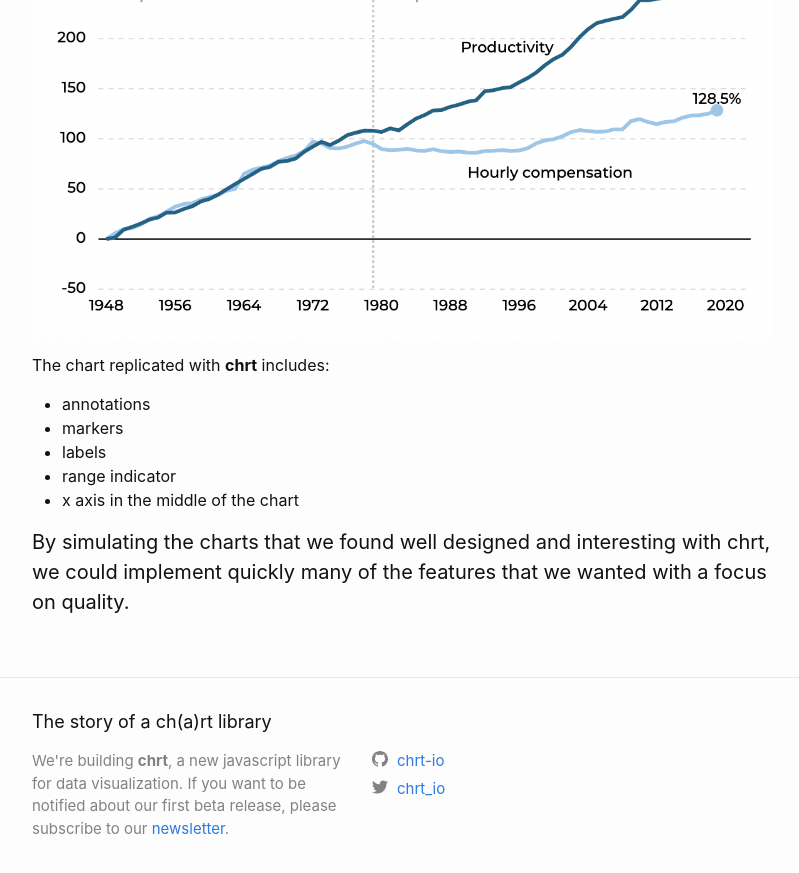
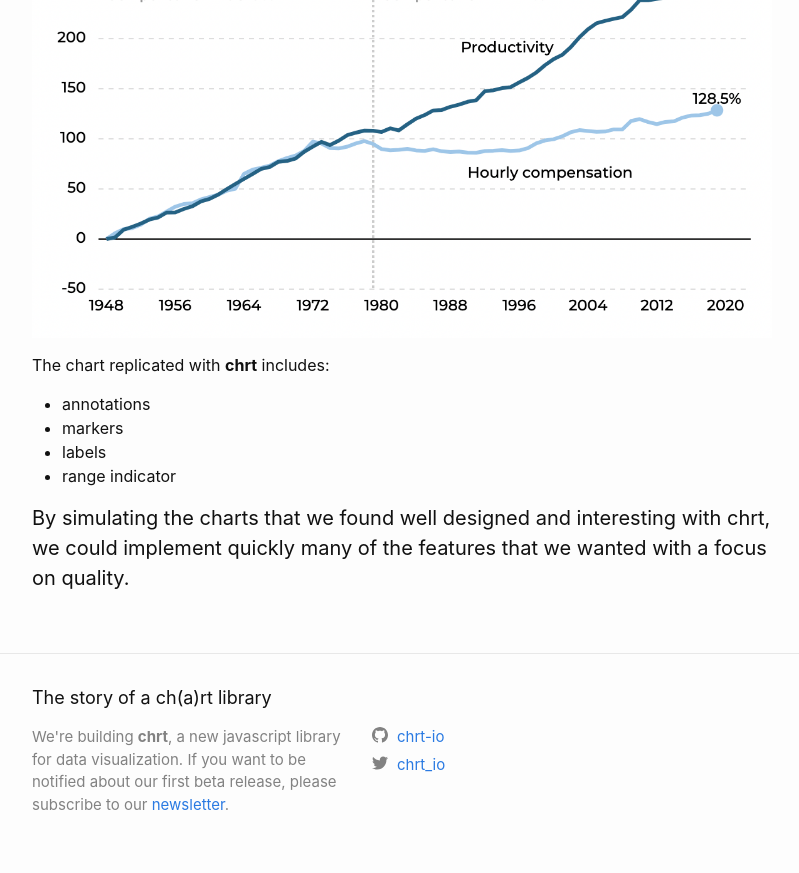
Before and after one commit to chrt-io/blog, a Jekyll site: the page built from _posts/2021-03-16-mimicking-the-best.md, in a window 1280 px wide and 900 px high, scrolled down 1661 px. Shown: the top 873 px of the window, without its empty margins (238-1037 px from the left). Built offline with Jekyll 4.4.1, drawn with Linux system fonts in a browser that asks for light colours.

Commit message:
Update from Forestry.io carlo zapponi updated _posts/2021-03-16-mimicking-the-best.md

```diff
--- a/_posts/2021-03-16-mimicking-the-best.md
+++ b/_posts/2021-03-16-mimicking-the-best.md
@@ -35,6 +35,5 @@ The chart replicated with **chrt** includes:
 * markers
 * labels
 * range indicator
-* x axis in the middle of the chart
 
 #### By simulating the charts that we found well designed and interesting with chrt, we could implement quickly many of the features that we wanted with a focus on quality.
```
